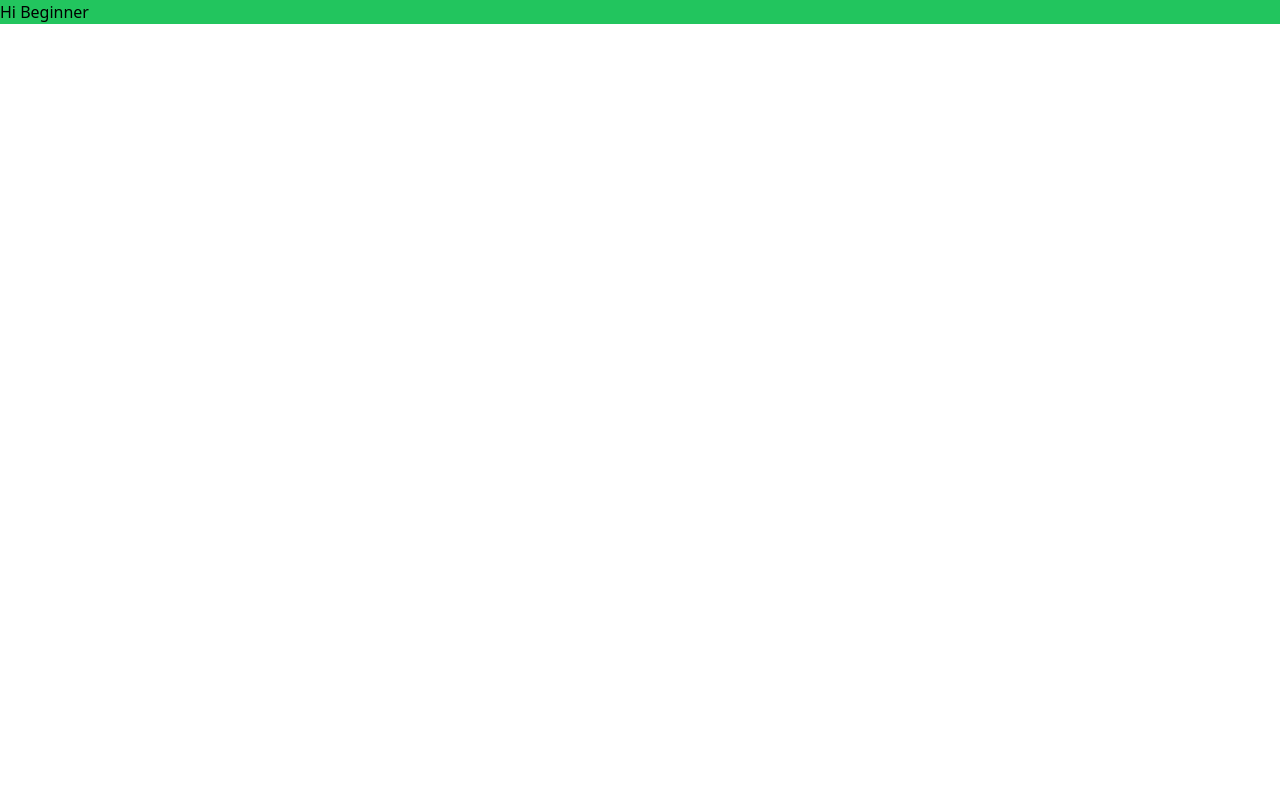
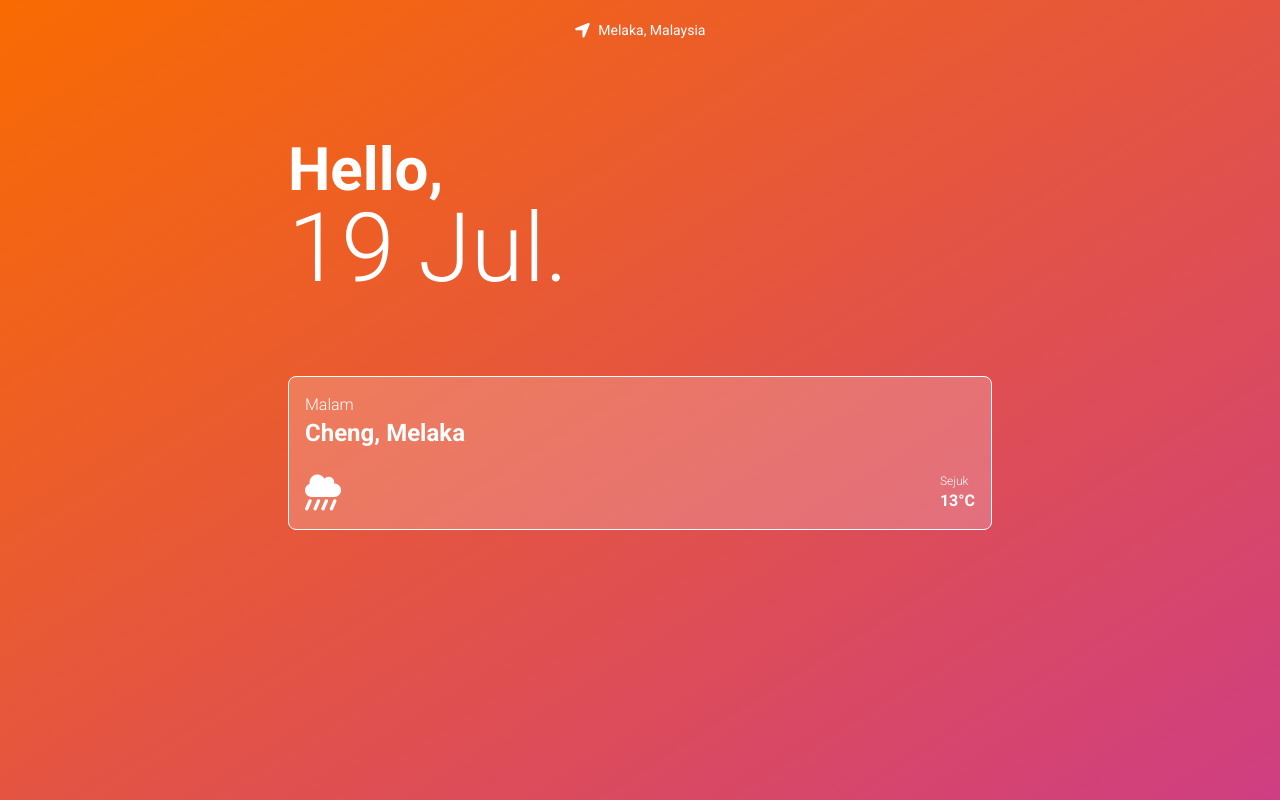
Before and after one commit to waziaq/vue3-typescript-weather-tailwinds, a Vue app: page / in a window 1280 px wide. Built offline with nearby package versions, Linux system fonts and the light colour scheme.

Commit message:
feat: add navigation bar adn home design

```diff
--- a/index.html
+++ b/index.html
@@ -5,6 +5,10 @@
     <link rel="icon" href="/favicon.ico">
     <meta name="viewport" content="width=device-width, initial-scale=1.0">
     <title>Vite App</title>
+    <link rel="preconnect" href="https://fonts.googleapis.com">
+    <link rel="preconnect" href="https://fonts.gstatic.com" crossorigin>
+    <link href="https://fonts.googleapis.com/css2?family=Roboto:wght@100;300;400;500;700;900&display=swap" rel="stylesheet">
+    <link rel="stylesheet" href="https://cdnjs.cloudflare.com/ajax/libs/font-awesome/6.4.0/css/all.min.css" integrity="sha512-iecdLmaskl7CVkqkXNQ/ZH/XLlvWZOJyj7Yy7tcenmpD1ypASozpmT/E0iPtmFIB46ZmdtAc9eNBvH0H/ZpiBw==" crossorigin="anonymous" referrerpolicy="no-referrer" />
   </head>
   <body>
     <div id="app"></div>
--- a/src/App.vue
+++ b/src/App.vue
@@ -1,9 +1,12 @@
 <script setup lang="ts">
+import SiteNavigation from './components/SiteNavigation.vue';
 </script>
 
 <template>
-  <RouterView />
+  <div class="flex flex-col min-h-screen font-roboto bg-gradient-to-br from-weather-primary to-weather-secondary">
+    <SiteNavigation />
+    <RouterView />
+  </div>
 </template>
 
-<style scoped>
-</style>
+<style scoped></style>
--- /dev/null
+++ b/src/components/SiteNavigation.vue
@@ -0,0 +1,18 @@
+<template>
+    <header class="sticky top-0">
+        <nav class="container py-4">
+            <p class="gap-2 flex justify-center items-center text-sm text-white">
+                <i class="fa-solid fa-location-arrow text-lg"></i>
+                <span>Melaka, Malaysia</span>
+            </p>
+        </nav>
+    </header>
+</template>
+
+<script setup lang="ts">
+
+</script>
+
+<style scoped>
+
+</style>
--- a/src/views/HomeView.vue
+++ b/src/views/HomeView.vue
@@ -2,7 +2,27 @@
 </script>
 
 <template>
-  <div>
-    <h1 class="bg-green-500">Hi Beginner</h1>
+  <div class="container">
+    <div class="py-20">
+      <p class="text-6xl text-white font-bold">Hello,</p>
+      <p class="text-8xl text-white font-light">19 Jul.</p>
+    </div>
+    <div>
+      <ul>
+        <li class="bg-white bg-opacity-20 p-4 border border-white rounded-lg">
+          <p class="font-light text-white">Malam</p>
+          <p class="text-2xl font-bold text-white">Cheng, Melaka</p>
+          <div class="flex justify-between mt-6">
+            <div>
+              <i class="fa-solid fa-cloud-showers-heavy text-4xl text-white"></i>
+            </div>
+            <div>
+              <p class="text-xs font-light text-white">Sejuk</p>
+              <p class="font-bold text-white">13&deg;C</p>
+            </div>
+          </div>
+        </li>
+      </ul>
+    </div>
   </div>
 </template>
--- a/tailwind.config.js
+++ b/tailwind.config.js
@@ -5,7 +5,23 @@ export default {
         "./src/**/*.{vue,js,ts,jsx,tsx}",
     ],
     theme: {
-        extend: {},
+        extend: {
+            colors: {
+                "weather-primary": "#F96B01",
+                "weather-secondary": "#CF3E82"
+            }
+        },
+        fontFamily: {
+            roboto: ["Roboto, san-serif"]
+        },
+        container: {
+            padding: "2rem",
+            center: true
+        },
+        screens: {
+            sm: "640px",
+            md: "768px"
+        }
     },
     plugins: [],
 }
```
